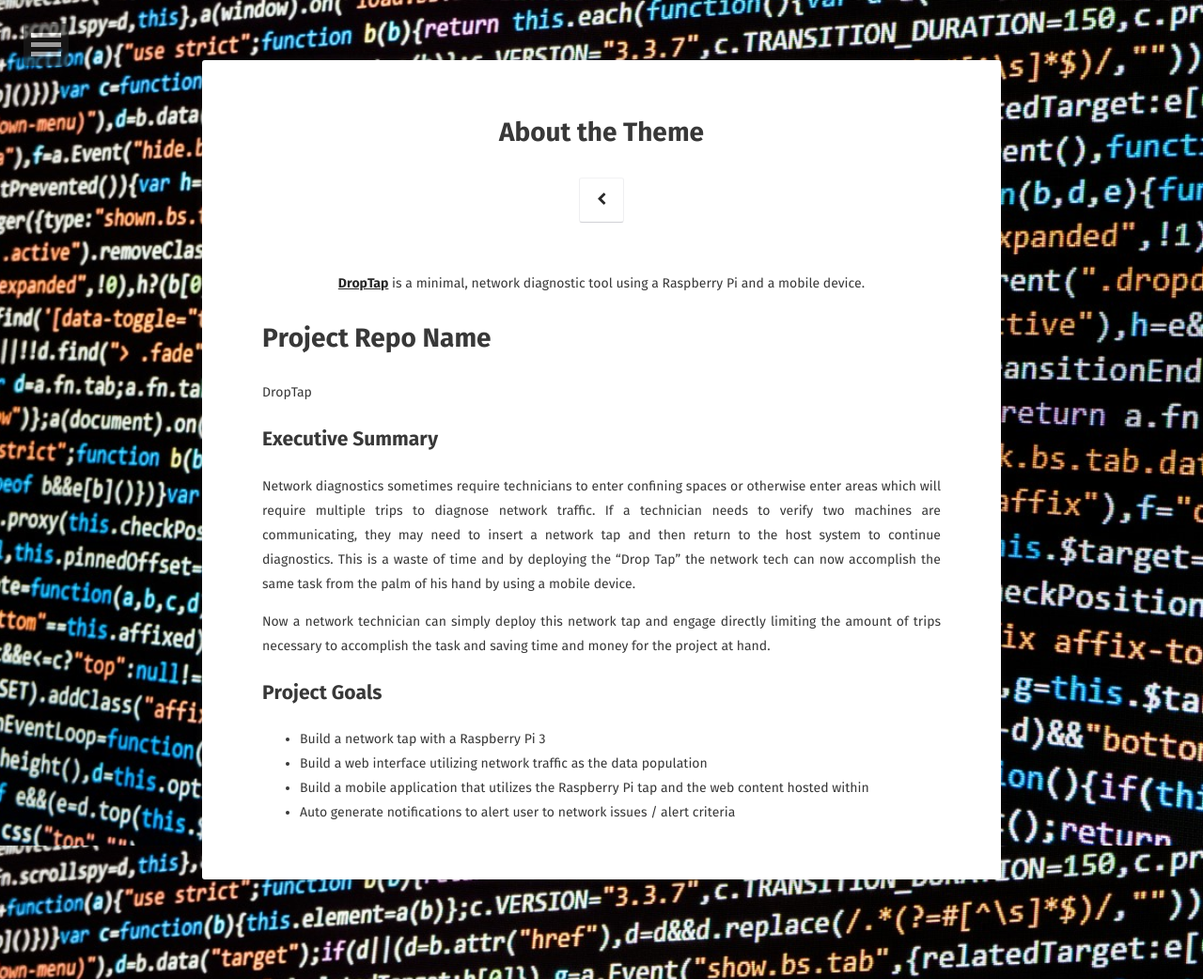
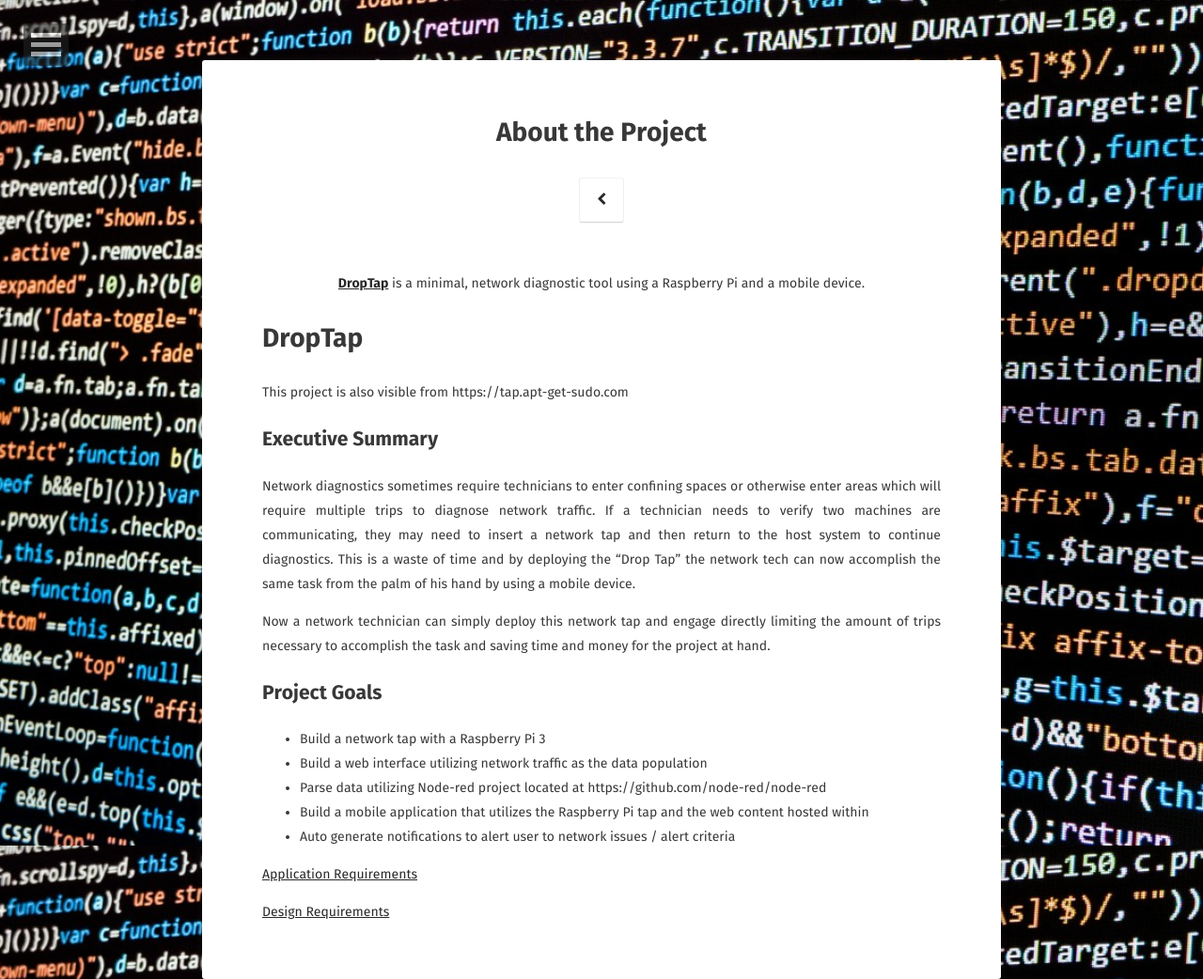
Before and after one commit to mgalde/DropTap, a Jekyll site: the page built from about/index.md, in a window 1280 px wide. Shown: the whole page at 94% size. Built offline with Jekyll 4.4.1, drawn with Linux system fonts in a browser that asks for light colours; some web fonts are replaced.

Commit message:
about update

```diff
--- a/about/index.md
+++ b/about/index.md
@@ -1,6 +1,6 @@
 ---
 layout: page
-title: About the Theme
+title: About the Project
 tags: [droptap, about, project, class]
 date: 2016-03-21
 comments: false
@@ -8,9 +8,9 @@
 
 <center><a href="https://tap.apt-get-sudo.com"><b>DropTap</b></a> is a minimal, network diagnostic tool using a Raspberry Pi and a mobile device.</center>
 
-# Project Repo Name
-DropTap
+# DropTap
 
+This project is also visible from https://tap.apt-get-sudo.com
 ## Executive Summary
 Network diagnostics sometimes require technicians to enter confining spaces or otherwise enter areas which will require multiple trips to diagnose network traffic. If a technician needs to verify two machines are communicating, they may need to insert a network tap and then return to the host system to continue diagnostics. This is a waste of time and by deploying the "Drop Tap" the network tech can now accomplish the same task from the palm of his hand by using a mobile device.
 
@@ -19,5 +19,10 @@
 ## Project Goals
 * Build a network tap with a Raspberry Pi 3
 * Build a web interface utilizing network traffic as the data population
+* Parse data utilizing Node-red project located at https://github.com/node-red/node-red
 * Build a mobile application that utilizes the Raspberry Pi tap and the web content hosted within
 * Auto generate notifications to alert user to network issues / alert criteria
+
+[Application Requirements](/ApplicationRequirements.md)
+
+[Design Requirements](/DesignRequirements.md)
```
Also changed, not shown: DesignRequirements.md (+4 -4 lines).
